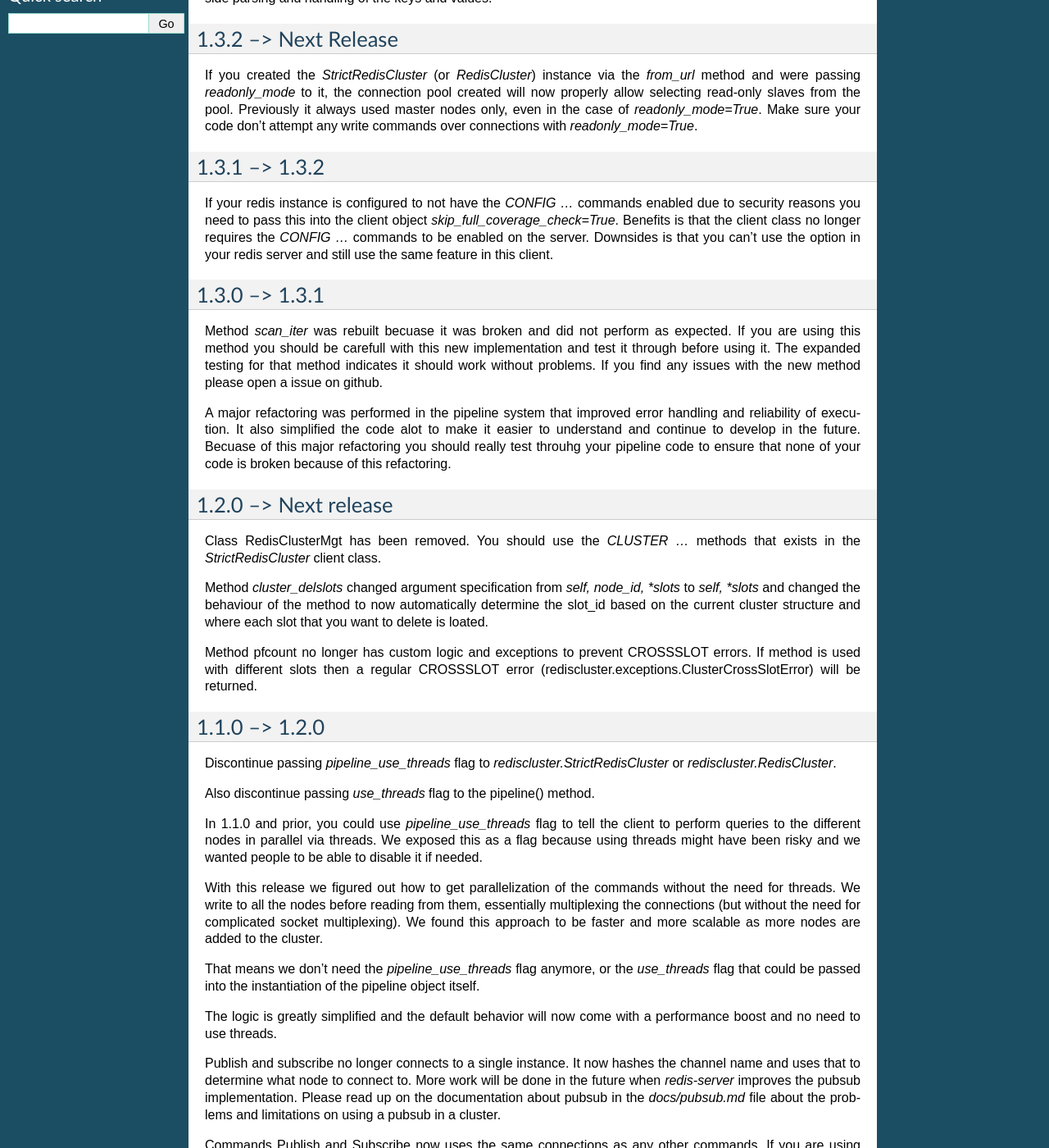
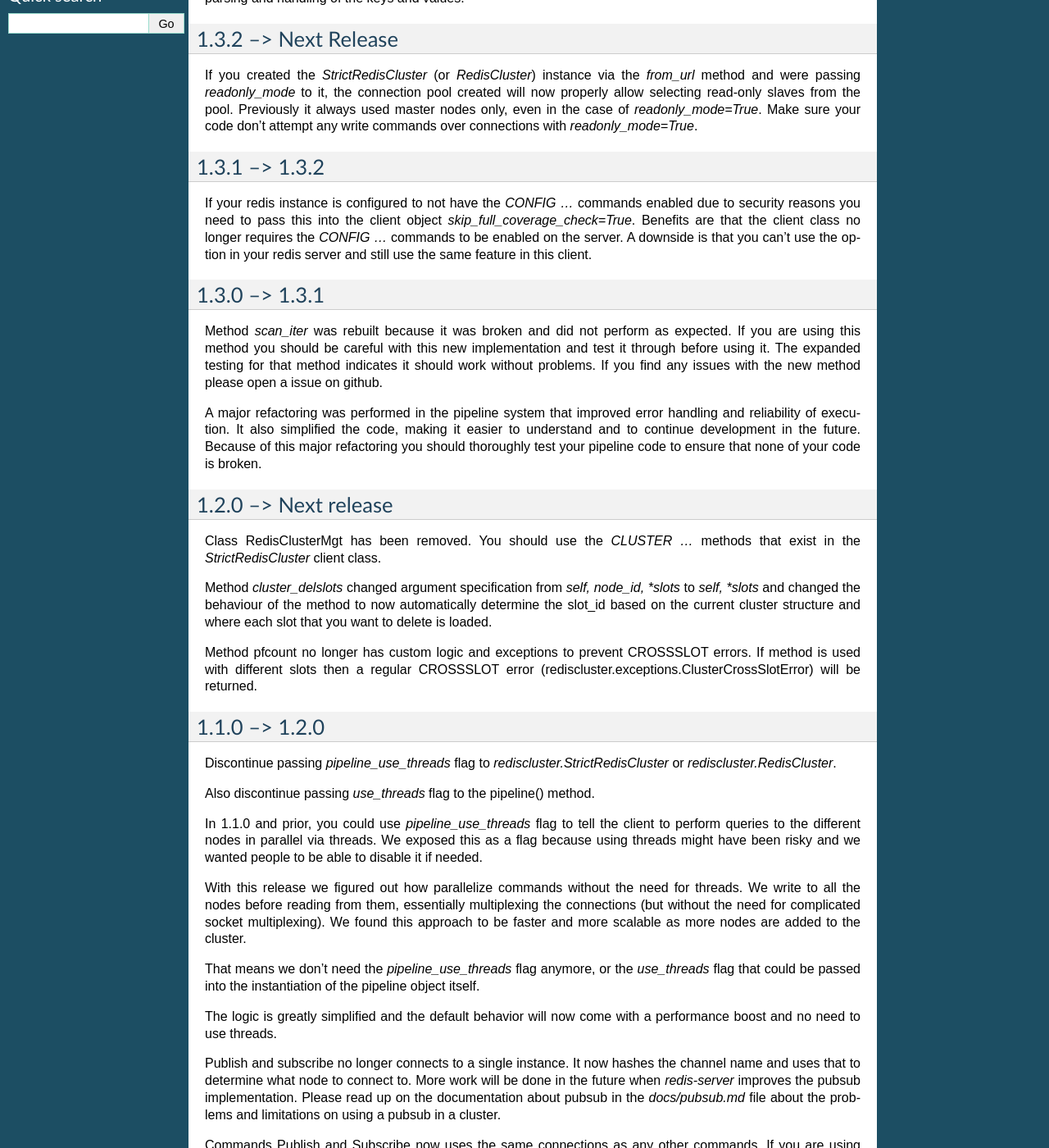
Before and after one commit to Grokzen/redis-py-cluster, a Sphinx documentation site: the page built from docs/upgrading.rst, in a window 1280 px wide and 1400 px high, scrolled down 428 px. Shown: the whole window at 82% size. Built offline with Sphinx 7.4.7, drawn with Linux system fonts in a browser that asks for light colours; some of the changed text lies outside the part shown.

Commit message:
fixed some basic grammar and spelling

```diff
--- a/docs/commands.rst
+++ b/docs/commands.rst
@@ -1,7 +1,7 @@
 Implemented commands
 ====================
 
-This will describe all changes that RedisCluster have done to make a command to work in a cluster environment.
+This will describe all changes made in RedisCluster enable a command for a clustered environment.
 
 If a command is not listed here then the default implementation from `Redis` in the `redis-py` library is used.
 
--- a/docs/disclaimer.rst
+++ b/docs/disclaimer.rst
@@ -3,8 +3,8 @@ Disclaimer
 
 Both Redis cluster and redis-py-cluster is considered stable and production ready.
 
-But this depends on what you are going to use clustering for. In the simple use cases with SET/GET and other single key functions there is not issues. If you require multi key functinoality or pipelines then you must be very careful when developing because they work slightly different from the normal redis server.
+But this depends on what you are going to use clustering for. In the simple use cases with SET/GET and other single key functions there is not issues. If you require multi key functionality or pipelines then you must be very careful when developing because they work slightly different from the normal redis server.
 
 If you require advance features like pubsub or scripting, this lib and redis do not handle that kind of use-cases very well. You either need to develop a custom solution yourself or use a non clustered redis server for that.
 
-Finally, this lib itself is very stable and i know of atleast 2 companies that use this in production with high loads and big cluster sizes.
+Finally, this lib itself is very stable and I know of at least 2 companies that use this in production with high loads and big cluster sizes.
--- a/docs/pipelines.rst
+++ b/docs/pipelines.rst
@@ -42,7 +42,7 @@ After playing around with pipelines and thinking about possible solutions that c
 
 Why can't we reuse the pipeline code in `redis-py`? In short it is almost the same reason why code from the normal redis client can't be reused in a cluster environment and that is because of the slots system. Redis cluster consist of a number of slots that is distributed across a number of servers and each key belongs in one of these slots.
 
-In the normal pipeline implementation in `redis-py` we can batch send all the commands and send them to the server at once, thus speeding up the code by not issuing many requests one after another. We can say that we have defined and guaranteed execution order becuase of this.
+In the normal pipeline implementation in `redis-py` we can batch send all the commands and send them to the server at once, thus speeding up the code by not issuing many requests one after another. We can say that we have defined and guaranteed execution order because of this.
 
 One problem that appears when you want to do pipelines in a cluster environment is that you can't have guaranteed execution order in the same way as a single server pipeline. The problem is that because you can queue a command to any key, we will end up in most of the cases having to talk to 2 or more nodes in the cluster to execute the pipeline. The problem with that is that there is no single place/node/way to send the pipeline and redis will sort everything out by itself via some internal mechanisms. Because of that when we build a pipeline for a cluster we have to build several smaller pipelines that we each send to the designated node in the cluster.
 
--- a/docs/upgrading.rst
+++ b/docs/upgrading.rst
@@ -14,7 +14,7 @@ Class StrictRedis has been removed to mirror upstream class structure.
 
 Class StrictClusterPipeline was renamed to ClusterPipeline.
 
-Method SORT has been changed back to only allow to be executed if keys is in the same slot. No more client side parsing and handling of the keys and values.
+Method SORT has been changed back to only allow execution if keys are in the same slot. No more client side parsing and handling of the keys and values.
 
 
 1.3.2 --> Next Release
@@ -26,25 +26,25 @@ If you created the `StrictRedisCluster` (or `RedisCluster`) instance via the `fr
 1.3.1 --> 1.3.2
 ---------------
 
-If your redis instance is configured to not have the `CONFIG ...` commands enabled due to security reasons you need to pass this into the client object `skip_full_coverage_check=True`. Benefits is that the client class no longer requires the `CONFIG ...` commands to be enabled on the server. Downsides is that you can't use the option in your redis server and still use the same feature in this client.
+If your redis instance is configured to not have the `CONFIG ...` commands enabled due to security reasons you need to pass this into the client object `skip_full_coverage_check=True`. Benefits are that the client class no longer requires the `CONFIG ...` commands to be enabled on the server. A downside is that you can't use the option in your redis server and still use the same feature in this client.
 
 
 
 1.3.0 --> 1.3.1
 ---------------
 
-Method `scan_iter` was rebuilt becuase it was broken and did not perform as expected. If you are using this method you should be carefull with this new implementation and test it through before using it. The expanded testing for that method indicates it should work without problems. If you find any issues with the new method please open a issue on github.
+Method `scan_iter` was rebuilt because it was broken and did not perform as expected. If you are using this method you should be careful with this new implementation and test it through before using it. The expanded testing for that method indicates it should work without problems. If you find any issues with the new method please open a issue on github.
 
-A major refactoring was performed in the pipeline system that improved error handling and reliability of execution. It also simplified the code alot to make it easier to understand and continue to develop in the future. Becuase of this major refactoring you should really test throuhg your pipeline code to ensure that none of your code is broken because of this refactoring.
+A major refactoring was performed in the pipeline system that improved error handling and reliability of execution. It also simplified the code, making it easier to understand and to continue development in the future. Because of this major refactoring you should thoroughly test your pipeline code to ensure that none of your code is broken.
 
 
 
 1.2.0 --> Next release
 ----------------------
 
-Class RedisClusterMgt has been removed. You should use the `CLUSTER ...` methods that exists in the `StrictRedisCluster` client class.
+Class RedisClusterMgt has been removed. You should use the `CLUSTER ...` methods that exist in the `StrictRedisCluster` client class.
 
-Method `cluster_delslots` changed argument specification from `self, node_id, *slots` to `self, *slots` and changed the behaviour of the method to now automatically determine the slot_id based on the current cluster structure and where each slot that you want to delete is loated.
+Method `cluster_delslots` changed argument specification from `self, node_id, *slots` to `self, *slots` and changed the behaviour of the method to now automatically determine the slot_id based on the current cluster structure and where each slot that you want to delete is loaded.
 
 Method pfcount no longer has custom logic and exceptions to prevent CROSSSLOT errors. If method is used with different slots then a regular CROSSSLOT error (rediscluster.exceptions.ClusterCrossSlotError) will be returned.
 
@@ -59,7 +59,7 @@ Also discontinue passing `use_threads` flag to the pipeline() method.
 
 In 1.1.0 and prior, you could use `pipeline_use_threads` flag to tell the client to perform queries to the different nodes in parallel via threads. We exposed this as a flag because using threads might have been risky and we wanted people to be able to disable it if needed.
 
-With this release we figured out how to get parallelization of the commands without the need for threads. We write to all the nodes before reading from them, essentially multiplexing the connections (but without the need for complicated socket multiplexing). We found this approach to be faster and more scalable as more nodes are added to the cluster.
+With this release we figured out how parallelize commands without the need for threads. We write to all the nodes before reading from them, essentially multiplexing the connections (but without the need for complicated socket multiplexing). We found this approach to be faster and more scalable as more nodes are added to the cluster.
 
 That means we don't need the `pipeline_use_threads` flag anymore, or the `use_threads` flag that could be passed into the instantiation of the pipeline object itself.
 
@@ -99,9 +99,9 @@ Added optional `max_connections_per_node` parameter to `ClusterConnectionPool` w
 Reinitialize on `MOVED` errors will not run on every error but instead on every
 25 error to avoid excessive cluster reinitialize when used in multiple threads and resharding at the same time. If you want to go back to the old behaviour with reinitialize on every error you should pass in `reinitialize_steps=1` to the client constructor. If you want to increase or decrease the intervall of this new behaviour you should set `reinitialize_steps` in the client constructor to a value that you want.
 
-Pipelines in general have recieved alot of attention so if you are using pipelines in your code, ensure that you test the new code out alot before using it to make sure it still works as you expect.
+Pipelines in general have received a lot of attention so if you are using pipelines in your code, ensure that you test the new code out a lot before using it to make sure it still works as you expect.
 
-The entire client code should now be safer to use in a threaded environment. Some race conditions was found and have now been fixed and it should prevent the code from behaving wierd during reshard operations.
+The entire client code should now be safer to use in a threaded environment. Some race conditions was found and have now been fixed and it should prevent the code from behaving weird during reshard operations.
 
 
 
```
Also changed, not shown: other parts of docs/commands.rst (+1 -1 lines), CONTRIBUTING.md (+5 -5 lines), README.md (+2 -2 lines), docs/limitations-and-differences.rst (+4 -4 lines), 1 other file.
